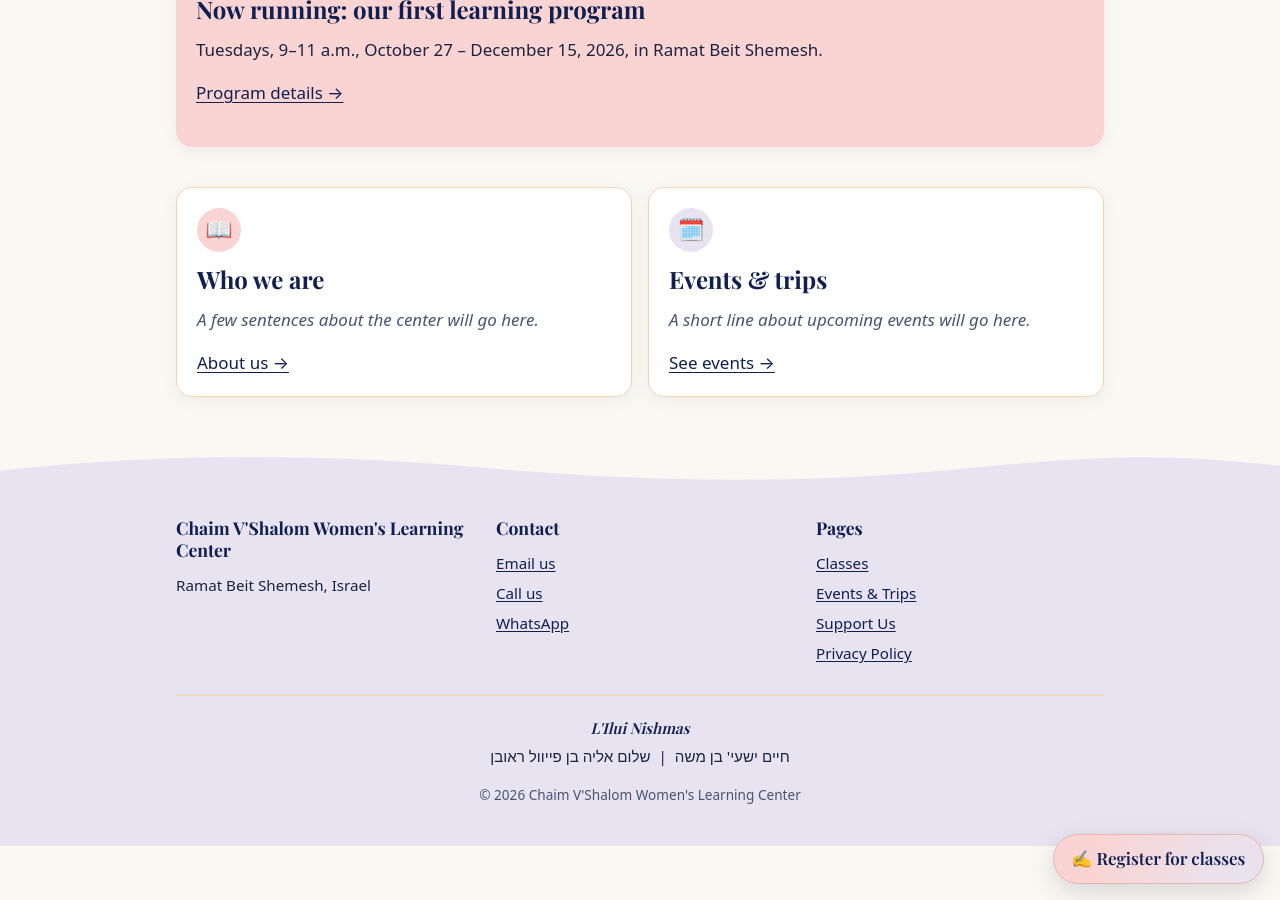
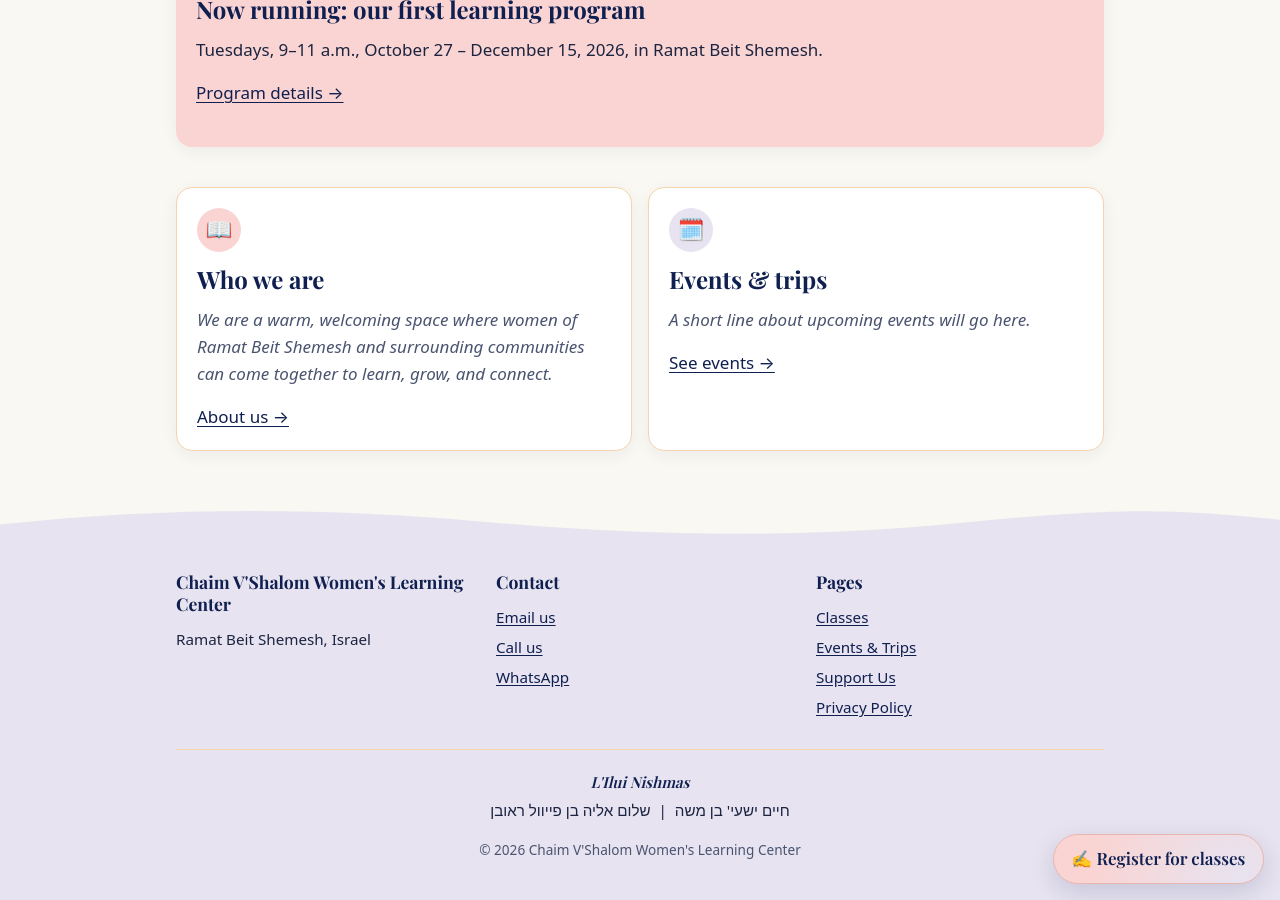
Before and after one commit to mos26613/ChaimVshalom, a Jekyll site: the page built from index.html, in a window 1280 px wide and 900 px high, scrolled down 643 px. Built offline with Jekyll 4.4.1, drawn with Linux system fonts in a browser that asks for light colours; some web fonts are replaced.

Commit message:
Update description in the 'Who we are' section

```diff
--- a/index.html
+++ b/index.html
@@ -22,7 +22,7 @@ description: "Chaim V'Shalom Women's Learning Center \u2014 Torah classes for wo
         <div class="card">
           <span class="card-icon" aria-hidden="true">📖</span>
           <h2>Who we are</h2>
-          <p class="placeholder">A few sentences about the center will go here.</p>
+          <p class="placeholder">We are a warm, welcoming space where women of Ramat Beit Shemesh and surrounding communities can come together to learn, grow, and connect.</p>
           <p><a href="about.html">About us &rarr;</a></p>
         </div>
         <div class="card">
```
